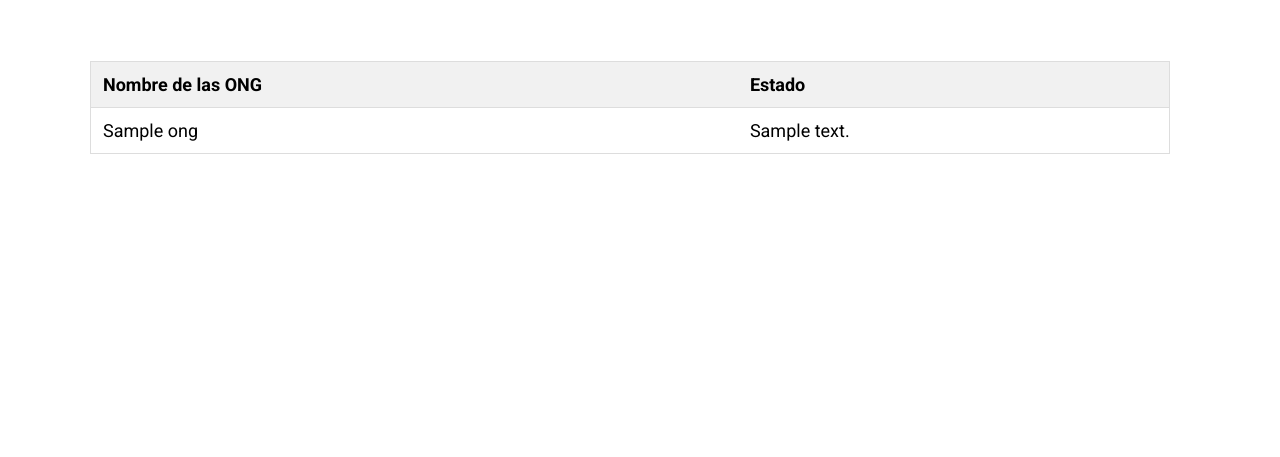
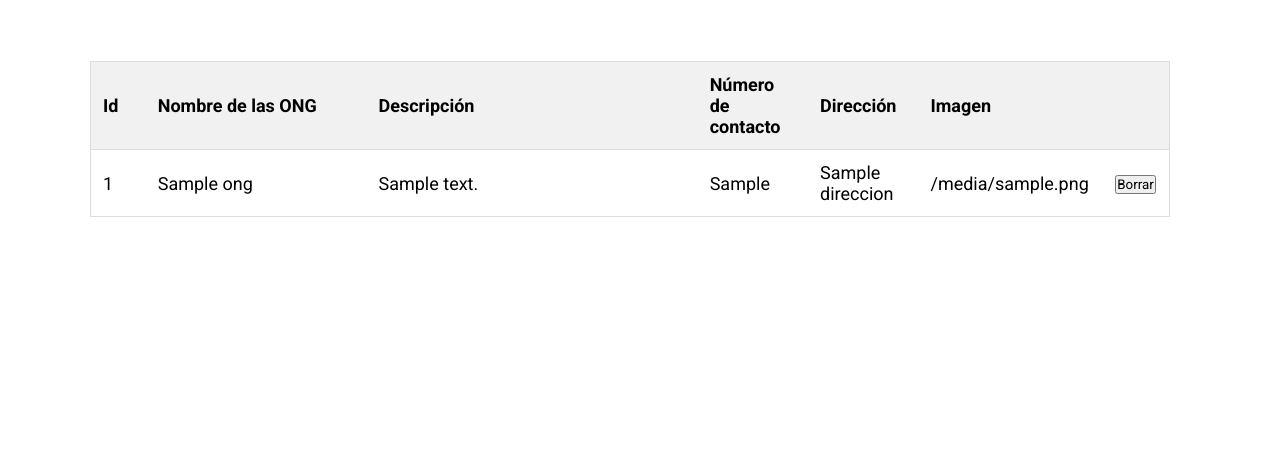
Before and after one commit to elizabetrgz/ong_virtual, a Flask app: template web/templates/admin/list_ong.html in a window 1280 px wide. Shown: the part 205-662 px from the top of the page. Run offline with Flask 2, Linux system fonts and the light colour scheme; the template is opened without the code that fills it: most values are stand-ins (such as "Sample title", 1, 10 or a date in 2020).

Commit message:
create appi for  delete ong

```diff
--- a/web/static/js/table.js
+++ b/web/static/js/table.js
@@ -19,3 +19,19 @@ function myFunction() {
     }
   }
 }
+
+function deleteOng(id, name){
+
+
+  var r = confirm("Estas seguro que desea eliminar la ong:" + name +"?")
+  if (r == true){
+    $.ajax({
+      url: '/admin/ongs/delete/'+ id,
+      type: 'DELETE',
+      success: function(result) {
+        location.reload();
+      }
+    });
+  }
+
+}
--- a/web/templates/admin/layout.html
+++ b/web/templates/admin/layout.html
@@ -42,6 +42,8 @@
     <main>
         {% block content %}{% endblock %}
     </main>
+
+    <script src="https://code.jquery.com/jquery-3.6.0.min.js" integrity="sha256-/xUj+3OJU5yExlq6GSYGSHk7tPXikynS7ogEvDej/m4=" crossorigin="anonymous"></script>
     {% block scripts %}{% endblock %}
 </body>
 </html>
--- a/web/templates/admin/list_ong.html
+++ b/web/templates/admin/list_ong.html
@@ -13,20 +13,34 @@
 
   <table id="myTable">
     <tr class="header">
-      <th style="width:60%;">Nombre de las ONG</th>
-      <th style="width:40%;">Estado</th>
+      <th style="width:5%;" >Id</th>
+      <th style="width:20%;">Nombre de las ONG</th>
+      <th style="width:30%;">Descripción</th>
+      <th style="width:10%;"> Número de contacto</th>
+      <th style="width:10%;"> Dirección</th>
+      <th style="width: 10%;">Imagen</th>
+      <th style="width:5%;"></th>
     </tr>
 
     {% for d in ongs %}
      <tr>
+      <td>{{d['id']}}</td>
       <td>{{d['name']}}</td>
       <td>{{d['description']}}</td>
+      <td>{{d['númeroContacto']}}</td>
+      <td>{{d['direccion']}}</td>
+      <td>{{d['imagen']}}</td>
+      <td><button onclick="deleteOng('{{d['id']}}', '{{d['name']}}')">Borrar</button></td>
+
      </tr>
     {% endfor %}
 
   </table>
+
+
 {% endblock %}
 
 {% block scripts %}
 <script src="/static/js/table.js"></script>
+
 {% endblock %}
--- a/web/templates/index.html
+++ b/web/templates/index.html
@@ -93,7 +93,7 @@
           <div class="card-h3">
             <h3>Violencia de Género</h3>
           </div>
-          <button class="button" ><a href="">Click Aquí</a></button>
+          <button class="button" >Click Aquí</button>
         </div>
       </div>
 
```
Also changed, not shown: app2.py (+6 -1 lines), web/templates/categories2.html (+4 -13 lines), ong.sqlite.
